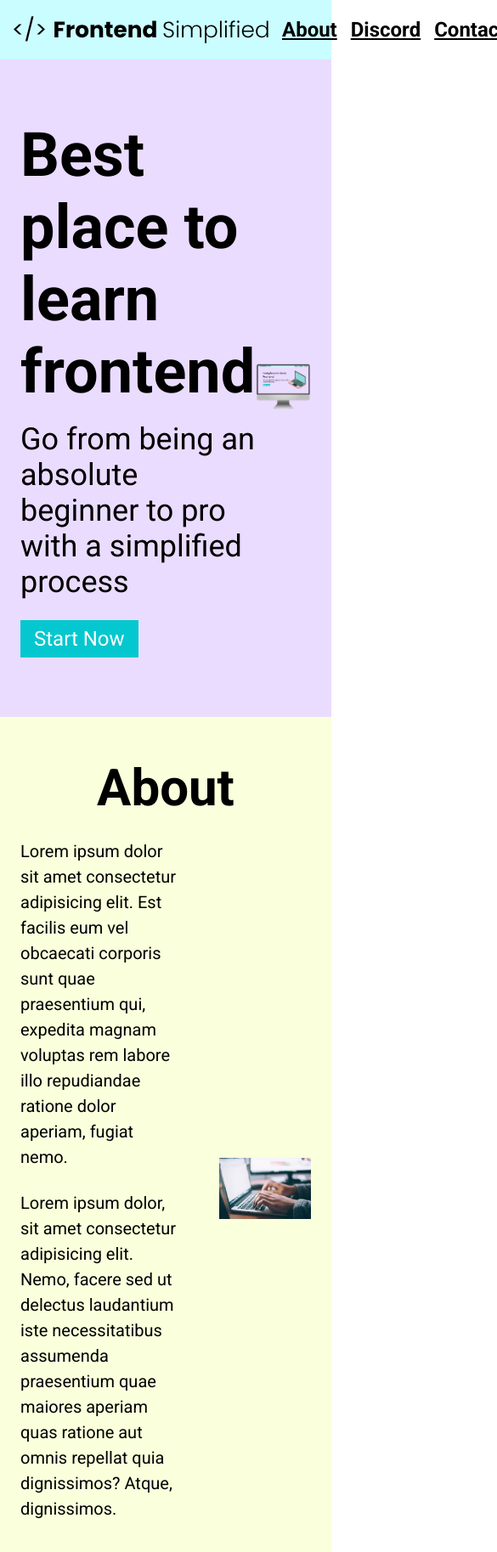
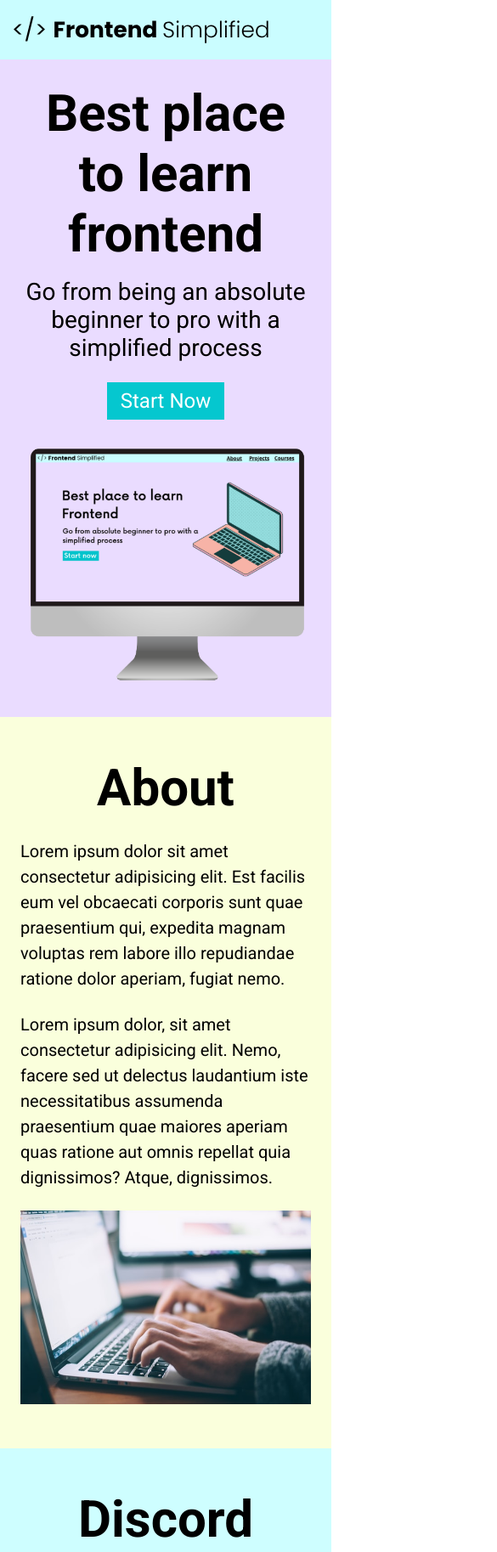
Before and after one commit to JJRReyes/FES-mock-website, a plain HTML site: page index.html in a window 390 px wide. Shown: the top 1827 px of the page at 85% size, 585 px wide, since content can reach past the window. Drawn offline with Linux system fonts and the light colour scheme.

Commit message:
add responsiveness on site for mobile devices

```diff
--- a/index.html
+++ b/index.html
@@ -19,12 +19,12 @@
         </nav>
         <header>
             <div class="row">
-                <div>
+                <div class="home__description">
                     <h1>Best place to learn frontend</h1>
                     <p class="subheader">
                             Go from being an absolute beginner to pro with a simplified process
                     </p>
-                    <button>Start Now</button>
+                    <button class="home__description--button">Start Now</button>
                 </div>
                 <figure>
                     <img src="./Assets/laptop.png" alt="Home page image">
--- a/styles.css
+++ b/styles.css
@@ -146,6 +146,7 @@ form {
     display: flex;
     flex-direction: column;
     margin: 0 auto;
+    padding: 0 24px;
 }
 
 input, textarea {
@@ -180,3 +181,71 @@ footer {
 .footer__link {
     padding: 0 16px;
 }
+
+
+/* SMALL PHONES, TABLETS, LARGE SMARTPHONES */
+
+
+@media (max-width: 728px) {
+    .row {
+        flex-direction: column;
+    }
+
+    .home__description {
+        margin-bottom: 24px;
+        display: flex;
+        flex-direction: column;
+        align-items: center;
+    }
+
+    .home__description--button {
+        max-width: 240px;
+    }
+
+    h1 {
+        text-align: center;
+        font-size: 60px;
+    }
+
+    .subheader {
+        text-align: center;
+        font-size: 28px;
+    }
+
+    ul {
+        display: none;
+    }
+
+    .section__description {
+        flex-direction: column;
+    }
+
+    .section__description--wrapper {
+        width: 100%;
+    }
+
+    .about__image--wrapper {
+        width: 100%;
+    }
+
+    #discord .section__description {
+        flex-direction: column-reverse;
+    }
+
+    footer {
+        padding: 48px 24px;
+    }
+
+    .footer__logo {
+        max-width: 360px;
+    }
+
+    .footer__link {
+        padding: 0 4px;
+        font-size: 18px;
+    }
+
+    .footer__links {
+        margin-bottom: 24px;
+    }
+}
```
